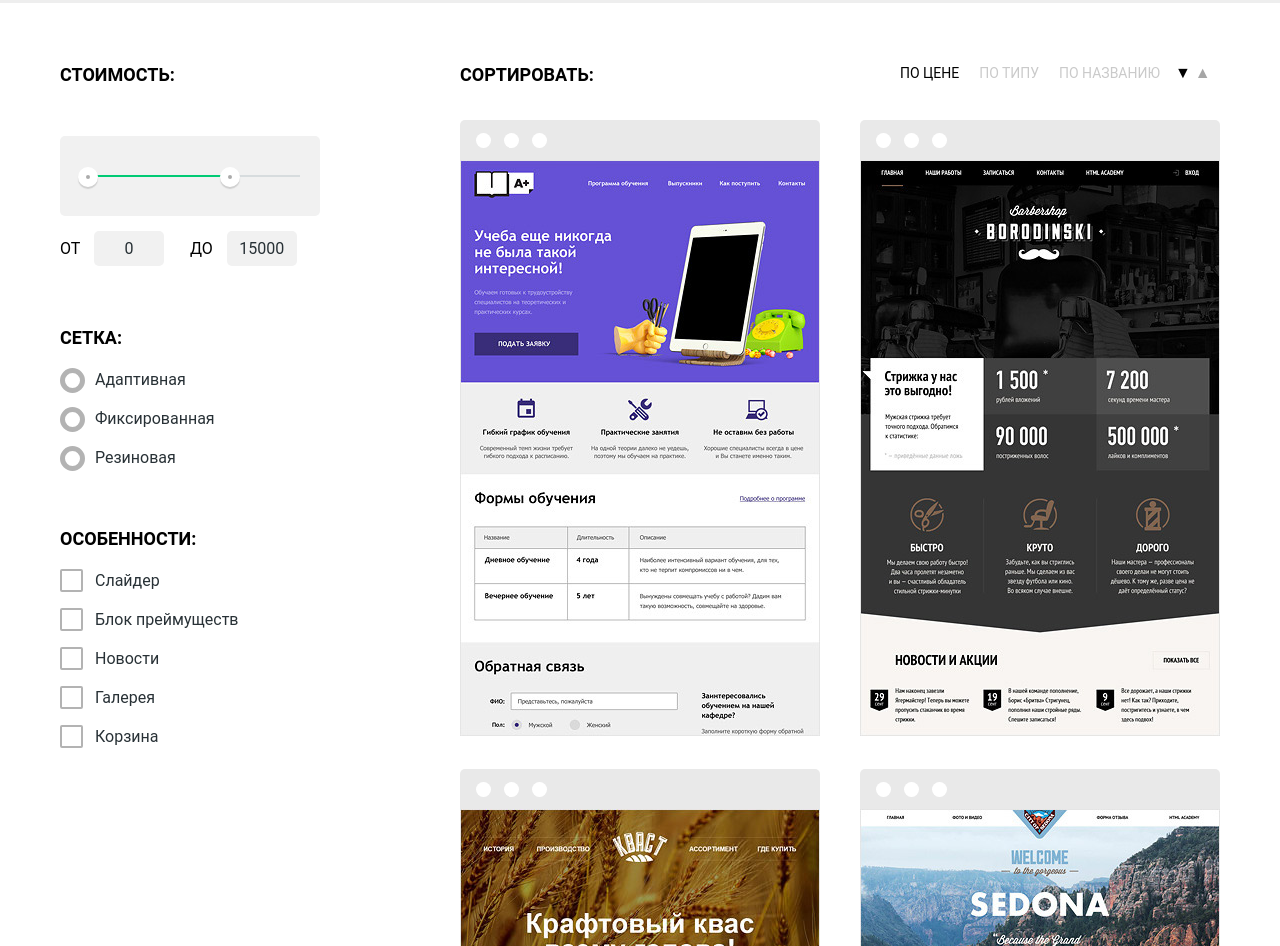
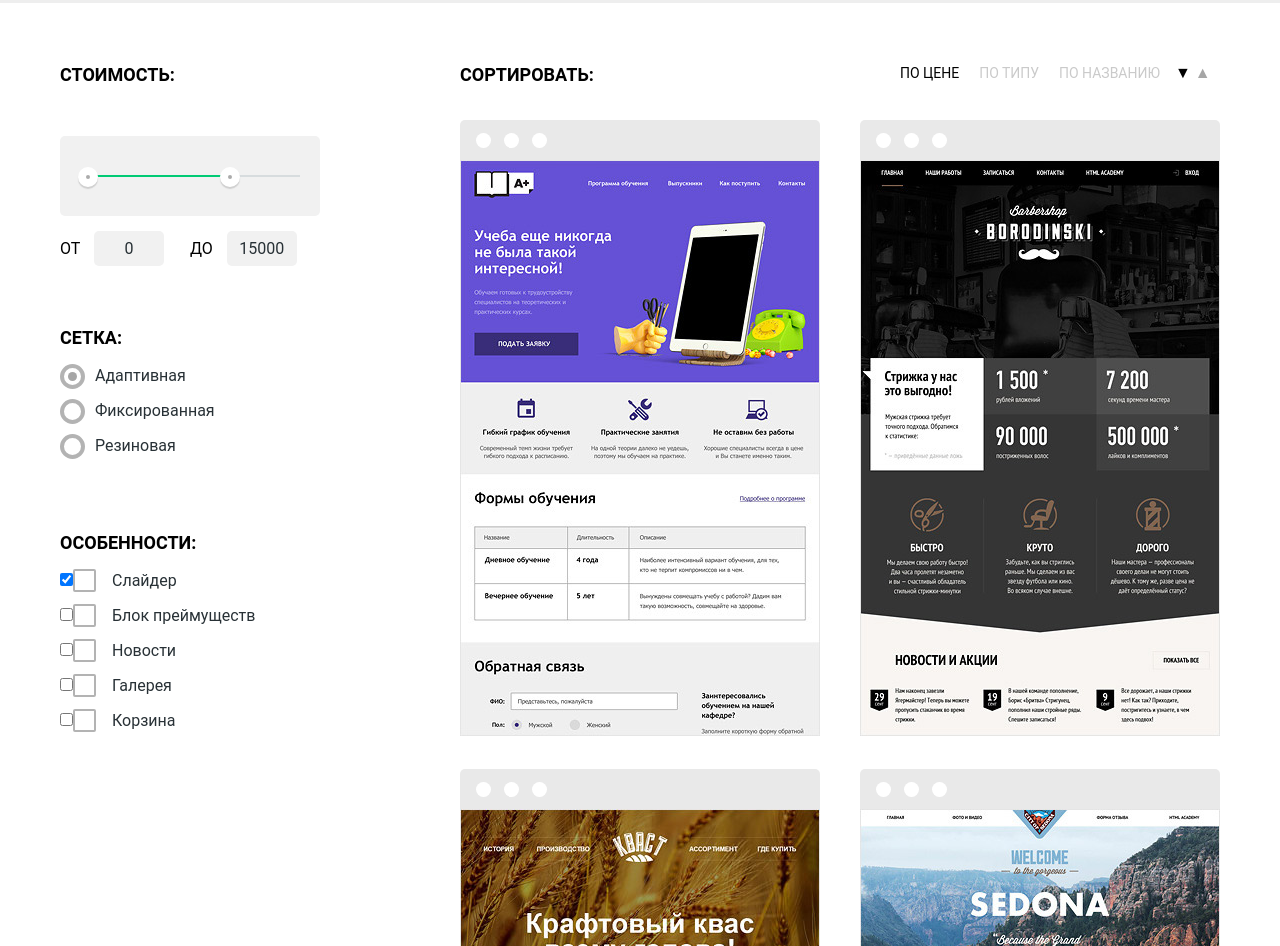
Before and after one commit to IgorAbdulagadzhiev/nerds, a website: page catalog.html in a window 1280 px wide. Shown: the part 317-1263 px from the top of the page. Drawn offline with Linux system fonts and the light colour scheme.

Commit message:
лейблы на одном уровне с инпутом

```diff
--- a/catalog.html
+++ b/catalog.html
@@ -104,19 +104,19 @@
         <fieldset class="catalog-filter__item">
           <legend>Сетка:</legend>
           <div class="catalog-filter__radio">
-            <label>Адаптивная<input type="radio" name="grid" checked></label>
-            <label>Фиксированная<input type="radio" name="grid"></label>
-            <label>Резиновая<input type="radio" name="grid"></label>
+           <p><input type="radio" name="grid" id="adapt" checked><label for="adapt">Адаптивная</label></p>
+           <p><input type="radio" name="grid" id="fix"><label for="fix">Фиксированная</label></p>
+           <p><input type="radio" name="grid" id="rubber"><label for="rubber">Резиновая</label></p>
           </div>
         </fieldset>
         <fieldset class="catalog-filter__item">
           <legend>Особенности:</legend>
           <div class="catalog-filter__check">
-            <label >Слайдер<input type="checkbox"></label>
-            <label >Блок преймуществ<input type="checkbox"></label>
-            <label >Новости<input type="checkbox"></label>
-            <label >Галерея<input type="checkbox"></label>
-            <label >Корзина<input type="checkbox"></label>
+            <p><input type="checkbox" id="slider" checked><label for="slider"><span class="catalog-filter__checkbox-indicator"></span> Слайдер</label></p>
+            <p><input type="checkbox" id="block"><label for="block"><span class="catalog-filter__checkbox-indicator"></span> Блок преймуществ</label></p>
+            <p><input type="checkbox" id="news"><label for="news"><span class="catalog-filter__checkbox-indicator"></span> Новости</label></p>
+            <p><input type="checkbox" id="gallery"><label for="gallery"><span class="catalog-filter__checkbox-indicator"></span> Галерея</label></p>
+            <p><input type="checkbox" id="basket"><label for="basket"><span class="catalog-filter__checkbox-indicator"></span> Корзина</label></p>
           </div>
         </fieldset>
       </form>
--- a/sass/blocks/catalog-filter.scss
+++ b/sass/blocks/catalog-filter.scss
@@ -89,15 +89,19 @@
 .catalog-filter__max-price {
   text-align: left;
 }
+.catalog-filter__radio p {
+  display: block;
+}
 .catalog-filter__radio label {
   position: relative;
-  display: block;
   padding-left: 35px;
   padding-top: 20px;
 
   font-family: Roboto, Arial, sans-serif;
   font-size: 16px;
   color: #283136;
+
+  cursor: pointer;
   &::after {
     content: "";
     position: absolute;
@@ -107,17 +111,29 @@
 
     width: 25px;
     height: 25px;
-    border: 5px solid #b3b3b3;
+    border: 4px solid #b3b3b3;
     border-radius: 50%;
   }
 }
 .catalog-filter__radio input {
   display: none;
 }
-
+.catalog-filter__radio input[type=radio]:checked + label::before {
+  content: "";
+  position: absolute;
+  display: block;
+  left: 8px;
+  top: 26px;
+  width: 9px;
+  height: 9px;
+  background-color: #a6a6a6;
+  border-radius: 50%;
+}
+.catalog-filter__check p {
+  display: block;
+}
 .catalog-filter__check label {
   position: relative;
-  display: block;
 
   padding-left: 35px;
   padding-top: 20px;
@@ -125,6 +141,8 @@
   font-family: Roboto, Arial, sans-serif;
   font-size: 16px;
   color: #283136;
+
+  cursor: pointer;
   &::after {
     content: "";
     position: absolute;
@@ -138,6 +156,9 @@
     border-radius: 2px;
   }
 }
+.catalog-filter__check input[type=checkbox]:checked ~ .catalog-filter__checkbox-indicator {
+  border-color: #00ca74;
+}
 .catalog-filter__check input {
-  display: none;
+  //display: none;
 }
```
Also changed, not shown: css/style.css.
